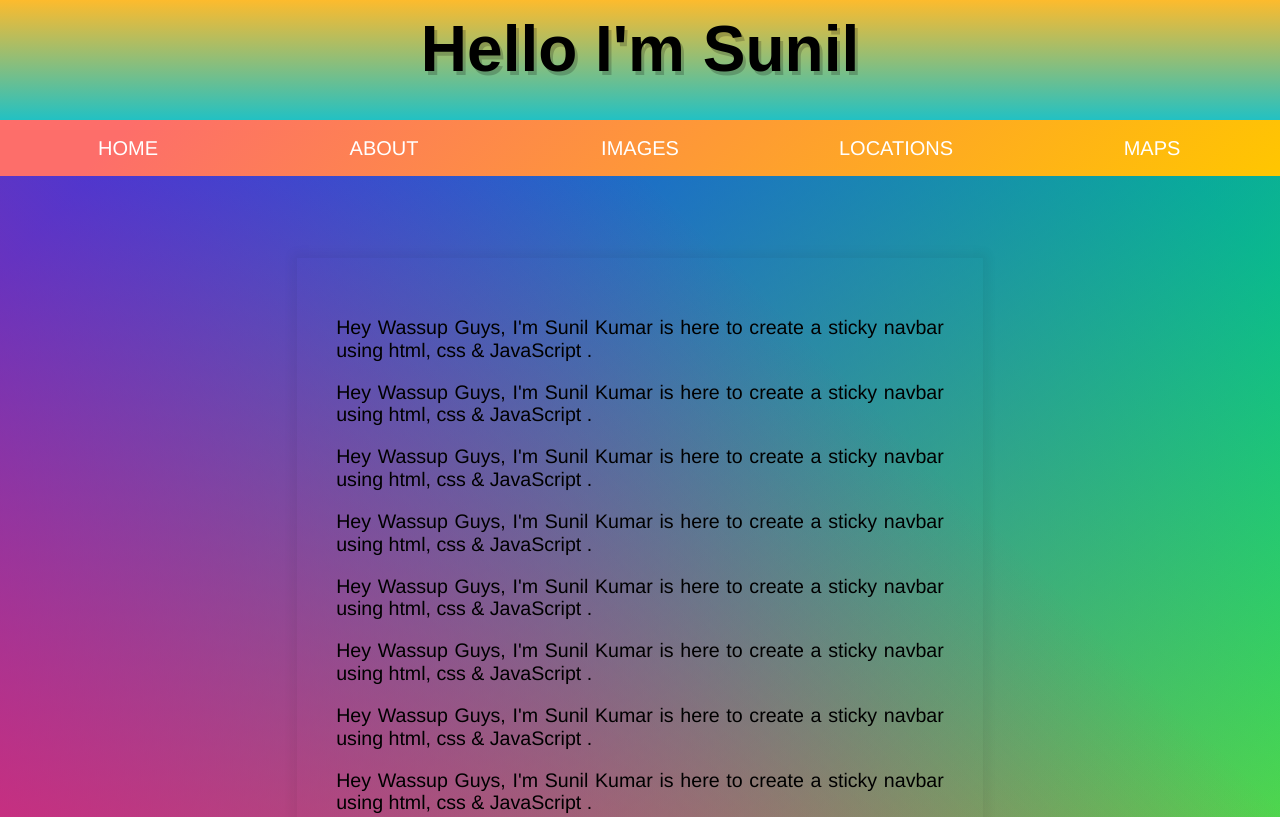
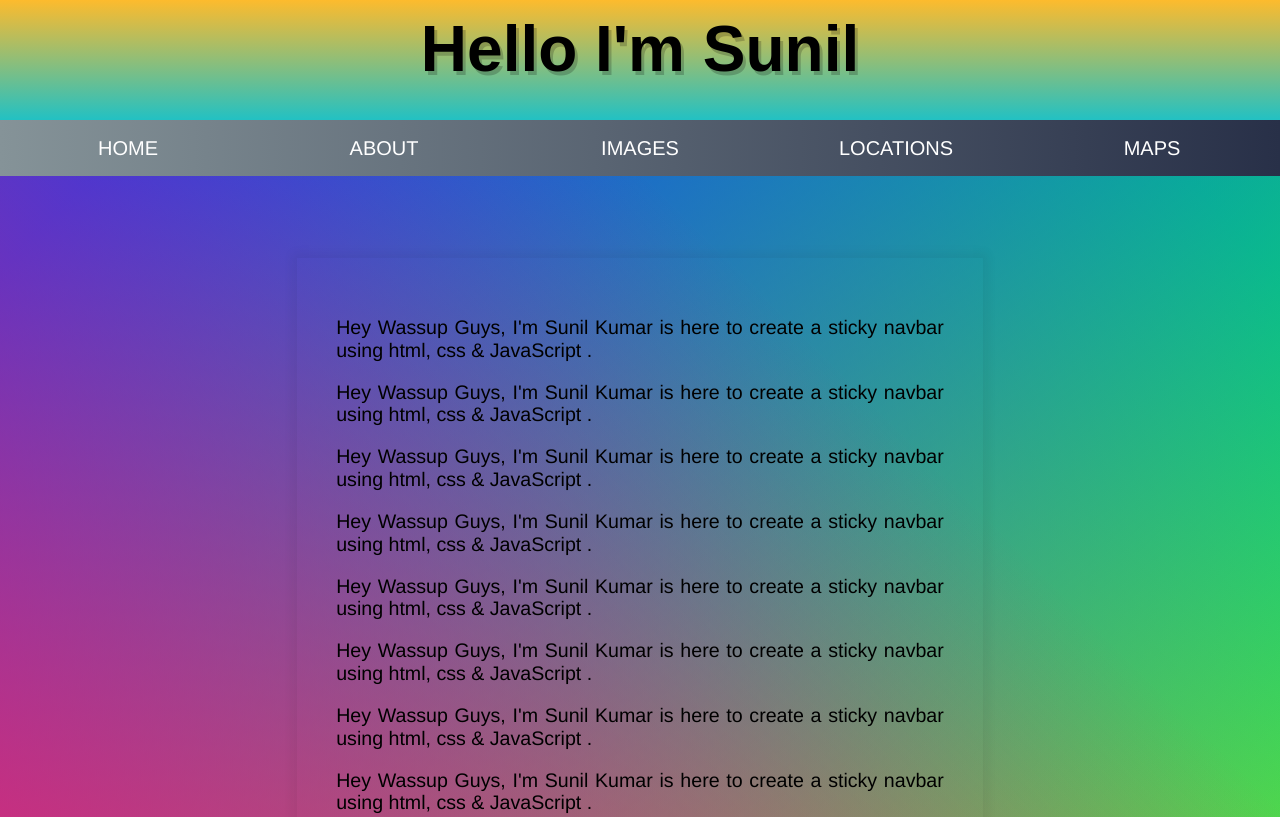
Before and after one commit to 0rigin-c0de/JavaScript30, a plain HTML site: page Sticky-Nav/nav.html in a window 1280 px wide. Shown: the top 817 px of the page. Drawn offline with Linux system fonts and the light colour scheme.

Commit message:
sticky nav🔥

```diff
--- a/Sticky-Nav/nav.css
+++ b/Sticky-Nav/nav.css
@@ -57,7 +57,9 @@ html {
   }
 
   nav {
-    background-image: linear-gradient( 135deg, #FD6E6A 10%, #FFC600 100%);
+    background: #283048;  /* fallback for old browsers */
+    background: -webkit-linear-gradient(to right, #859398, #283048);  /* Chrome 10-25, Safari 5.1-6 */
+    background: linear-gradient(to right, #859398, #283048); /* W3C, IE 10+/ Edge, Firefox 16+, Chrome 26+, Opera 12+, Safari 7+ */
     top: 0;
     width: 100%;
     height: 10vh;
```
